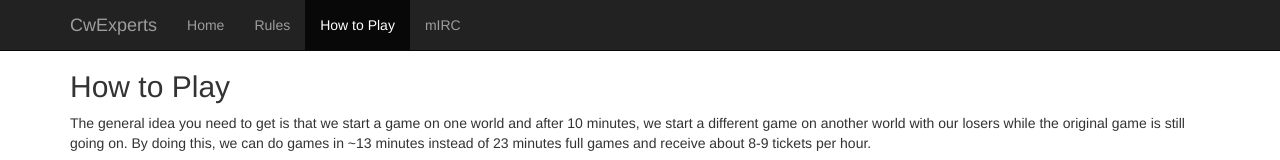
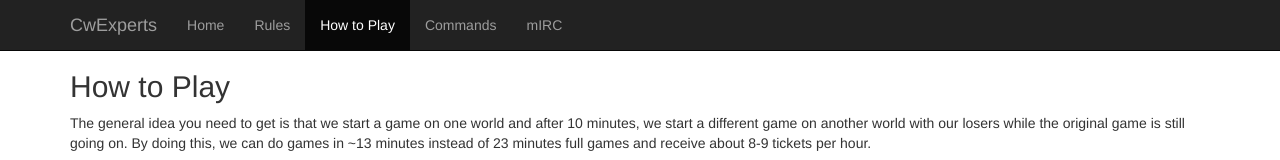
Before and after one commit to cwexperts/cwexperts.github.io, a plain HTML site: page howto.html in a window 1280 px wide. Shown: the top 160 px of the page. Drawn offline with nearby package versions, Linux system fonts and the light colour scheme.

Commit message:
Update howto.html

```diff
--- a/howto.html
+++ b/howto.html
@@ -23,6 +23,7 @@
             <li><a href="index.html">Home</a></li>
             <li><a href="rules.html">Rules</a></li>
             <li class="active"><a href="howto.html">How to Play</a></li>
+            <li><a href="commands.html">Commands</a></li>
             <li><a href="mirc.html">mIRC</a></li>
         </div>
       </div>
```
